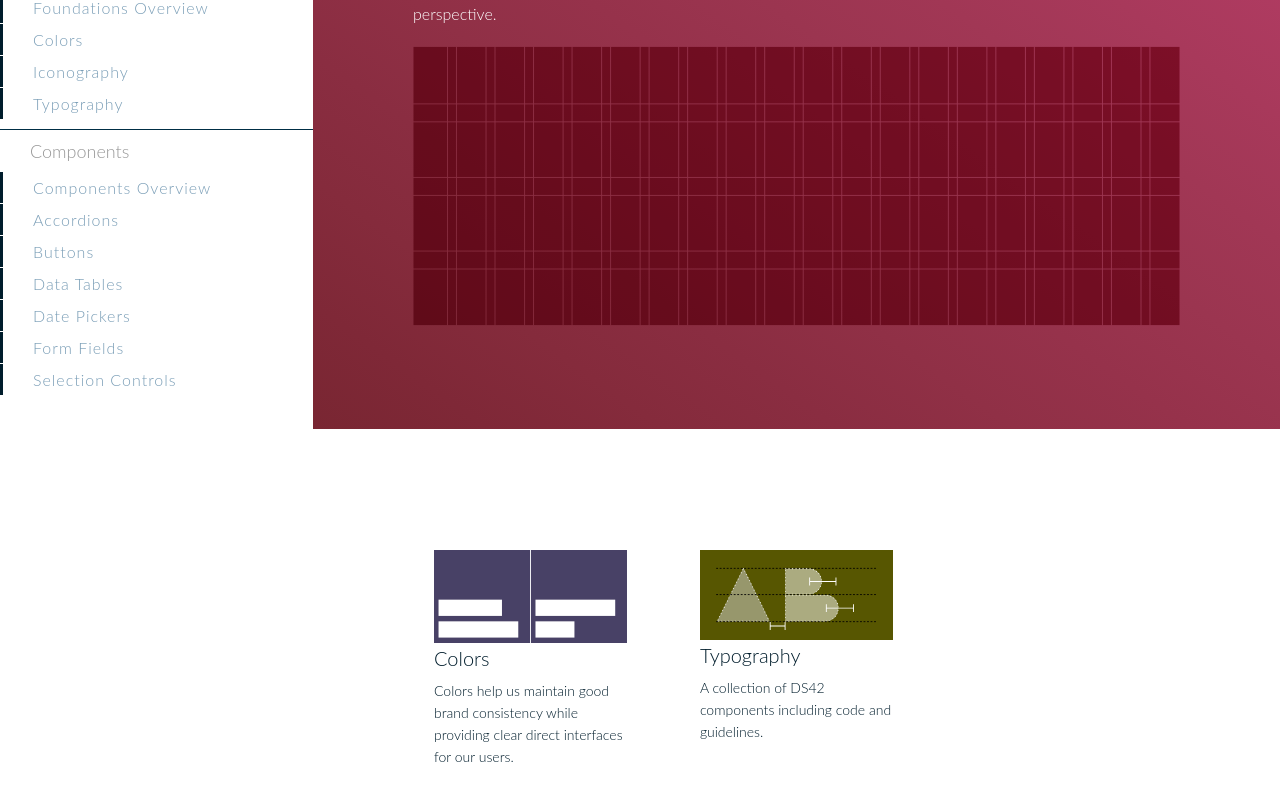
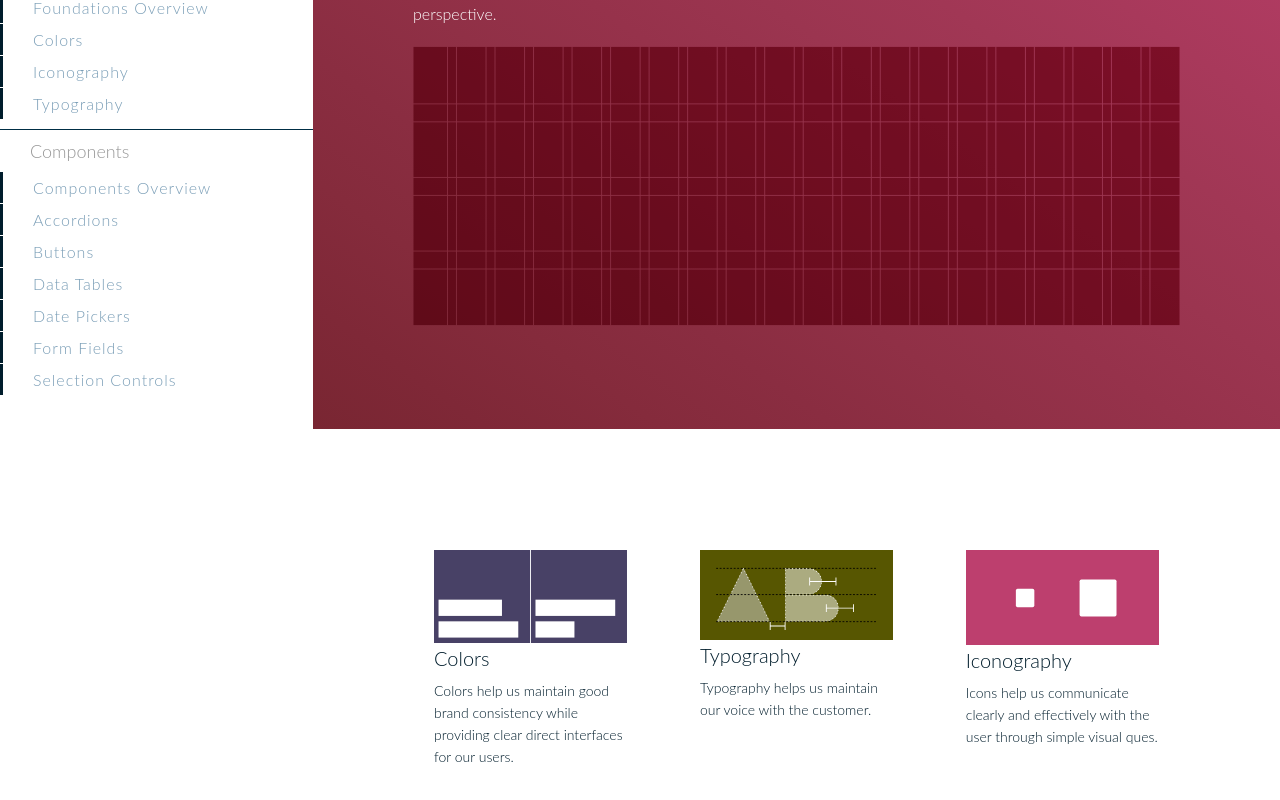
Before and after one commit to cbachelot/DS42-vue-PWA, a Vue app in the folder ds42/: page /#/foundations in a window 1280 px wide. Shown: the part 258-1058 px from the top of the page. Built offline with nearby package versions, Linux system fonts and the light colour scheme; what vue-progressbar would draw is missing.

Commit message:
Added iconography assets
Including imagery and foundation card. Also updated overview background colors.

```diff
--- a/ds42/src/views/datepickers.vue
+++ b/ds42/src/views/datepickers.vue
@@ -1,7 +1,7 @@
 <template>
     <div class="page-grid">
 
-                <div class="page-overview purple-gradient">
+                <div class="page-overview red-gradient">
                     <div class="content-column-left">
                             <div>
                                 <h2>Date Pickers</h2>
--- a/ds42/src/views/foundations.vue
+++ b/ds42/src/views/foundations.vue
@@ -44,7 +44,16 @@ export default{
         compTitle:"Typography",
         image       : require('../images/type-preview.svg'),
         altTag: "Typography",
-        shortDesc: "A collection of DS42 components including code and guidelines.",
+        shortDesc: "Typography helps us maintain our voice with the customer.",
+        router: '/typography',
+        compId:2
+      }
+      ,
+      {
+        compTitle:"Iconography",
+        image       : require('../images/icon-preview.svg'),
+        altTag: "Iconography",
+        shortDesc: "Icons help us communicate clearly and effectively with the user through simple visual ques.",
         router: '/typography',
         compId:2
       }
--- a/ds42/src/views/icons.vue
+++ b/ds42/src/views/icons.vue
@@ -1,6 +1,6 @@
 <template>
  <div class="page-grid">
-          <div class="page-overview purple-gradient">
+          <div class="page-overview red-gradient">
             <div class="content-column-left">
               <div>
                 <h2>Iconography</h2>
@@ -8,7 +8,7 @@
                 <p>These guidelines are a starting point to ensure that your product icon colors and key elements reflect our brand identity.</p>
               </div>
               <div>
-                <img alt="Components Overview" class="overview-image" src="../images/components-overview.svg">
+                <img alt="Components Overview" class="overview-image" src="../images/icons-banner.svg">
               </div>
             </div>
           </div>
```
Also changed, not shown: ds42/src/images/icon-preview.svg (added), ds42/src/images/icons-banner.svg (added).
